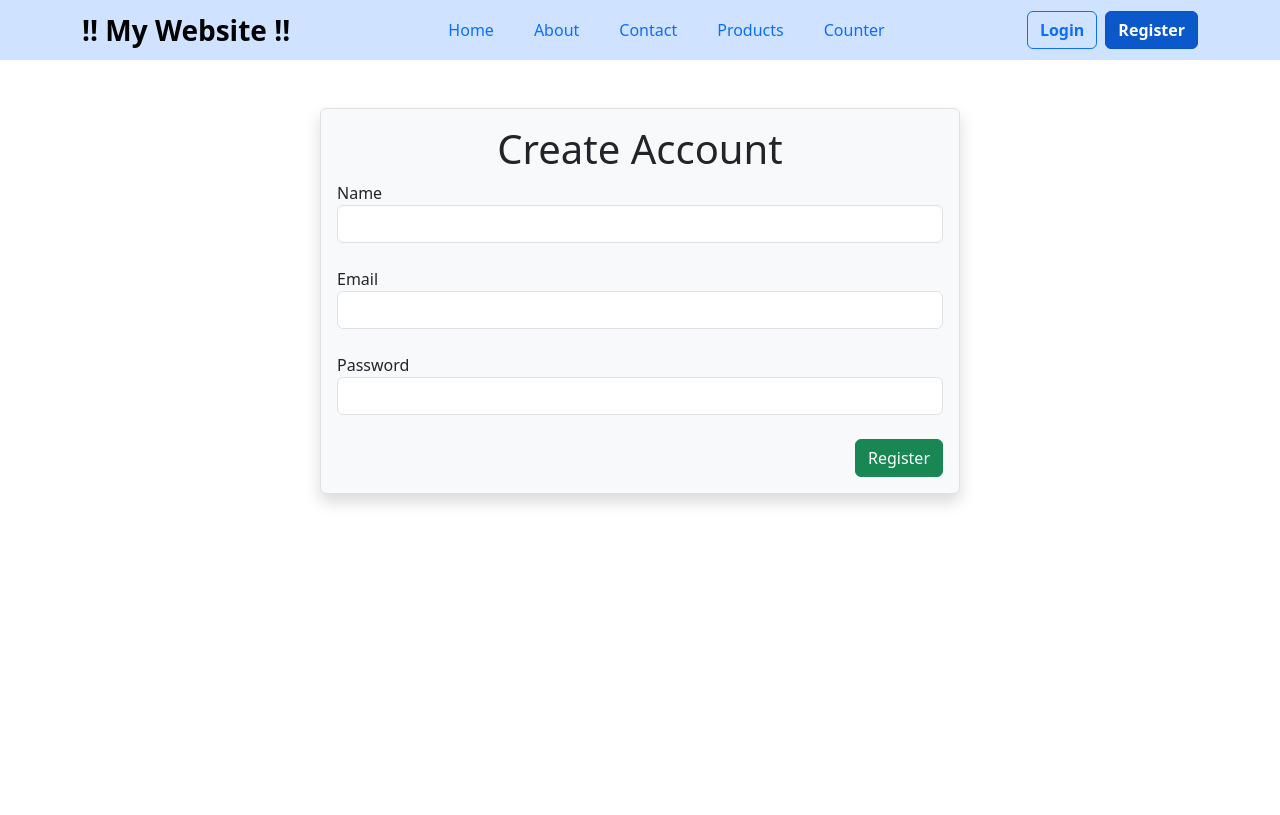
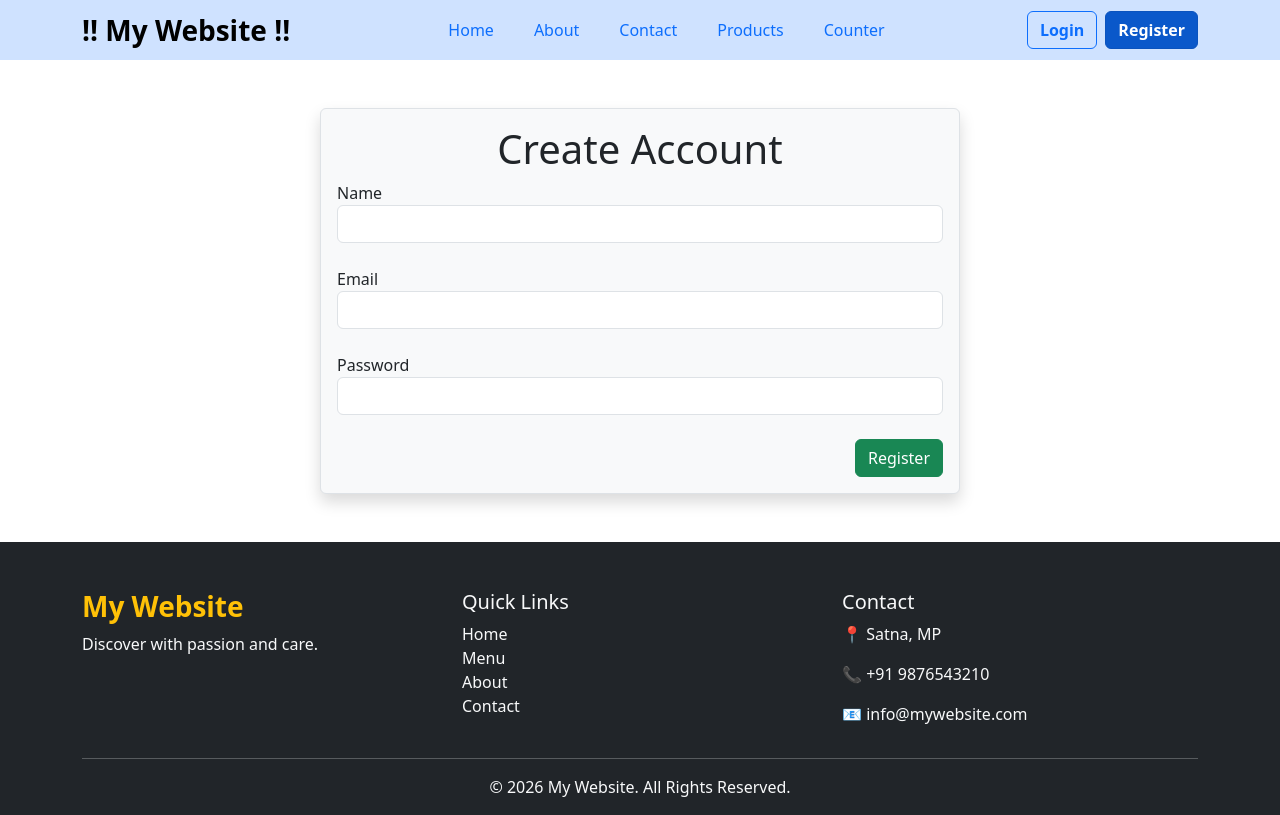
Before and after one commit to Shubham999k/REact---Talwind-CSS, a React (Vite) app: page /register in a window 1280 px wide. Built offline with nearby package versions, Linux system fonts and the light colour scheme.

Commit message:
feat: enhance Footer component with structured layout and navigation links

```diff
--- a/src/App.jsx
+++ b/src/App.jsx
@@ -1,6 +1,8 @@
 import { BrowserRouter, Routes, Route } from "react-router-dom";
 
 import Header from "./components/Header";
+import Footer from "./components/Footer";
+
 
 import Home from "./pages/Home";
 import About from "./pages/About";
@@ -25,6 +27,7 @@ function App() {
         <Route path="/login" element={<Login />} />
         <Route path="/register" element={<Register />} />
       </Routes>
+      <Footer />
 
     </BrowserRouter>
   );
--- a/src/components/Footer.jsx
+++ b/src/components/Footer.jsx
@@ -1,7 +1,96 @@
-function Footer () {
-    return(
+import { Link } from "react-router-dom";
+
+function Footer() {
+    return (
         <>
-        <div>Footer</div>
+            <footer className="bg-dark text-light pt-5 pb-3 mt-5">
+
+                <div className="container">
+
+                    <div className="row">
+
+                        <div className="col-md-4">
+
+                            <h3 className="text-warning fw-bold">
+                                My Website
+                            </h3>
+
+                            <p>
+                                Discover with passion
+                                and care.
+                            </p>
+
+                        </div>
+
+                        <div className="col-md-4">
+
+                            <h5>Quick Links</h5>
+
+                            <ul className="list-unstyled">
+
+                                <li>
+                                    <Link
+                                        to="/"
+                                        className="text-decoration-none text-light"
+                                    >
+                                        Home
+                                    </Link>
+                                </li>
+
+                                <li>
+                                    <Link
+                                        to="/product"
+                                        className="text-decoration-none text-light"
+                                    >
+                                        Menu
+                                    </Link>
+                                </li>
+
+                                <li>
+                                    <Link
+                                        to="/about"
+                                        className="text-decoration-none text-light"
+                                    >
+                                        About
+                                    </Link>
+                                </li>
+
+                                <li>
+                                    <Link
+                                        to="/contact"
+                                        className="text-decoration-none text-light"
+                                    >
+                                        Contact
+                                    </Link>
+                                </li>
+
+                            </ul>
+
+                        </div>
+
+                        <div className="col-md-4">
+
+                            <h5>Contact</h5>
+
+                            <p>📍 Satna, MP</p>
+                            <p>📞 +91 9876543210</p>
+                            <p>📧 info@mywebsite.com</p>
+
+                        </div>
+
+                    </div>
+
+                    <hr />
+
+                    <p className="text-center mb-0">
+                        © 2026 My Website. All Rights Reserved.
+                    </p>
+
+                </div>
+
+            </footer>
         </>
-    )
+    );
 }
+
+export default Footer;
```
